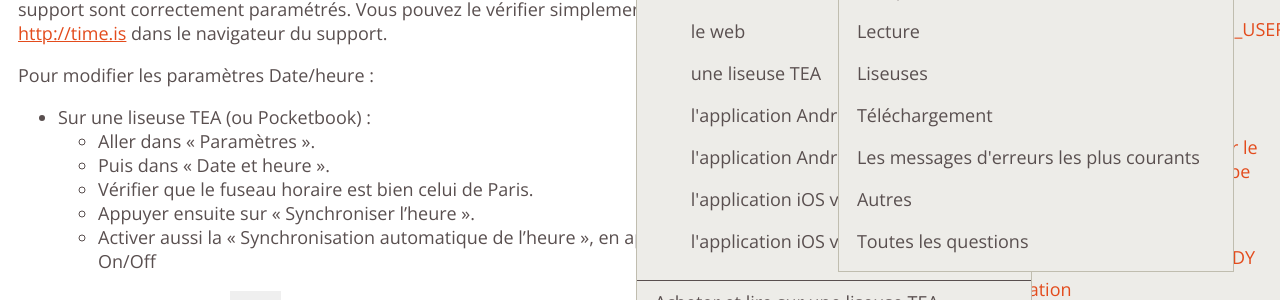
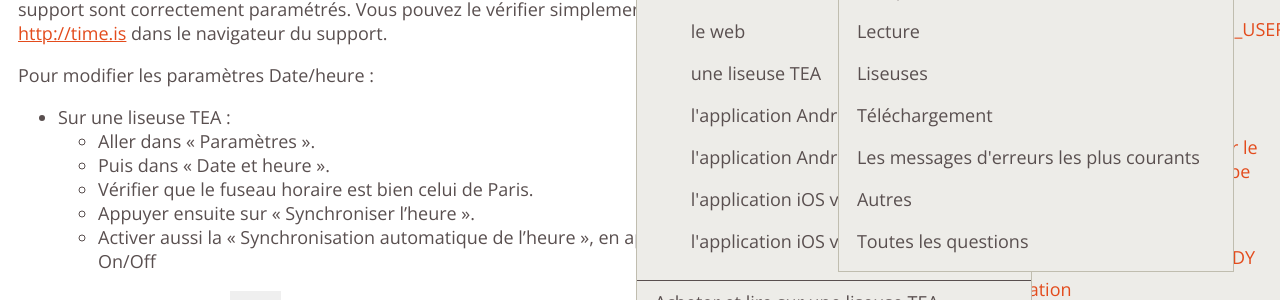
Before and after one commit to TEA-ebook/help-center, a Jekyll site: the page built from _pages/FAQ-erreur.md, in a window 1280 px wide and 900 px high, scrolled down 1162 px. Shown: the part 155-455 px from the top of the window. Built offline with Jekyll 4.4.1, drawn with Linux system fonts in a browser that asks for light colours.

Commit message:
Update FAQ-erreur.md

```diff
--- a/_pages/FAQ-erreur.md
+++ b/_pages/FAQ-erreur.md
@@ -36,7 +36,7 @@ Vous pouvez le vérifier simplement en tapant l'adresse <http://time.is> dans le
 
 Pour modifier les paramètres Date/heure :
 
-* Sur une liseuse TEA (ou Pocketbook) :
+* Sur une liseuse TEA :
     * Aller dans « Paramètres ».
     * Puis dans « Date et heure ».
     * Vérifier que le fuseau horaire est bien celui de Paris.
```
